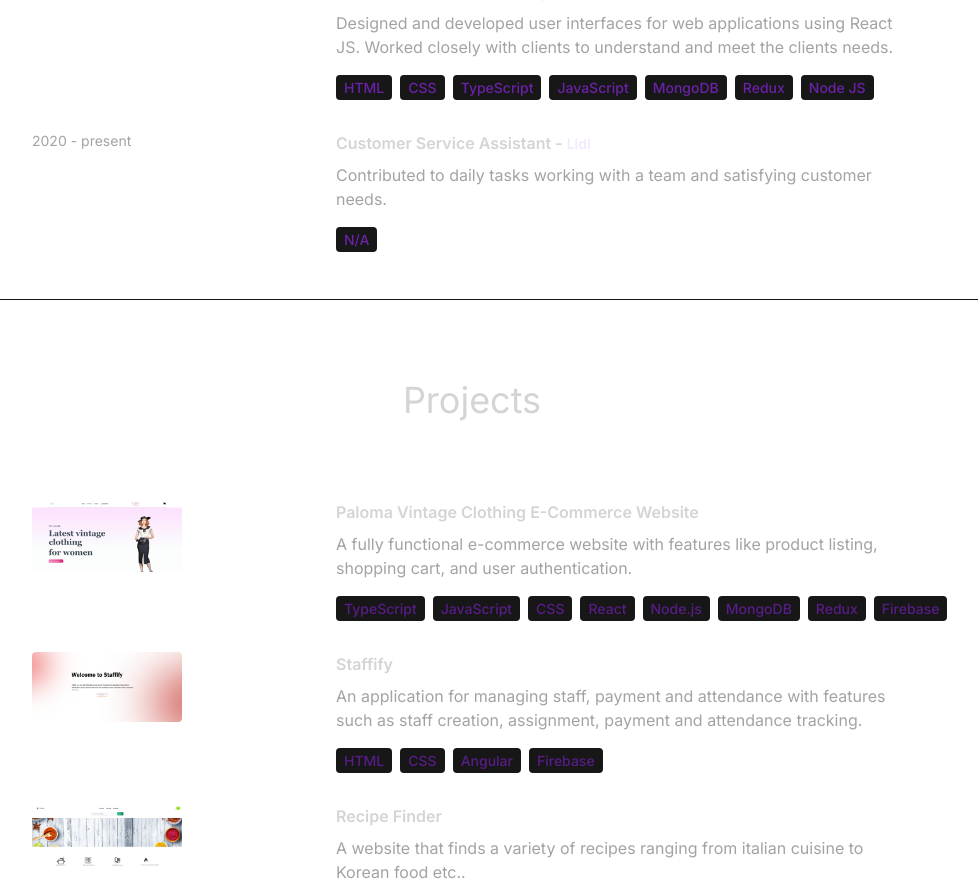
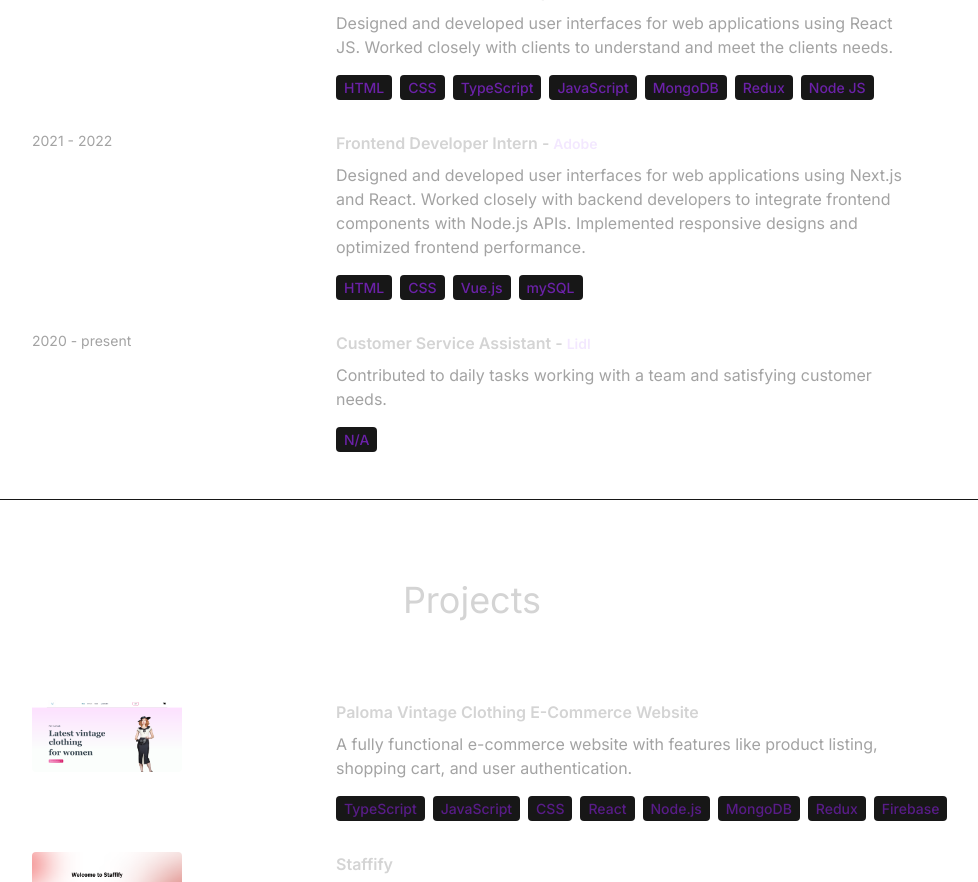
Before and after one commit to sombas100/react-portfolio-corey-main, a React (Vite) app: page / in a window 1280 px wide. Shown: the part 2141-3023 px from the top of the page, without its empty margins (168-1146 px from the left). Built offline with nearby package versions, Linux system fonts and the light colour scheme.

Commit message:
update experience

```diff
--- a/src/constants/index.js
+++ b/src/constants/index.js
@@ -17,8 +17,13 @@ export const EXPERIENCES = [
       with clients to understand and meet the clients needs.`,
     technologies: ["HTML", "CSS", "TypeScript", "JavaScript", "MongoDB", "Redux", "Node JS"],
   },
-
-
+  {
+    year: "2021 - 2022",
+    role: "Frontend Developer Intern",
+    company: "Adobe",
+    description: `Designed and developed user interfaces for web applications using Next.js and React. Worked closely with backend developers to integrate frontend components with Node.js APIs. Implemented responsive designs and optimized frontend performance.`,
+    technologies: ["HTML", "CSS", "Vue.js", "mySQL"],
+  },
   {
     year: "2020 - present",
     role: "Customer Service Assistant",
```
